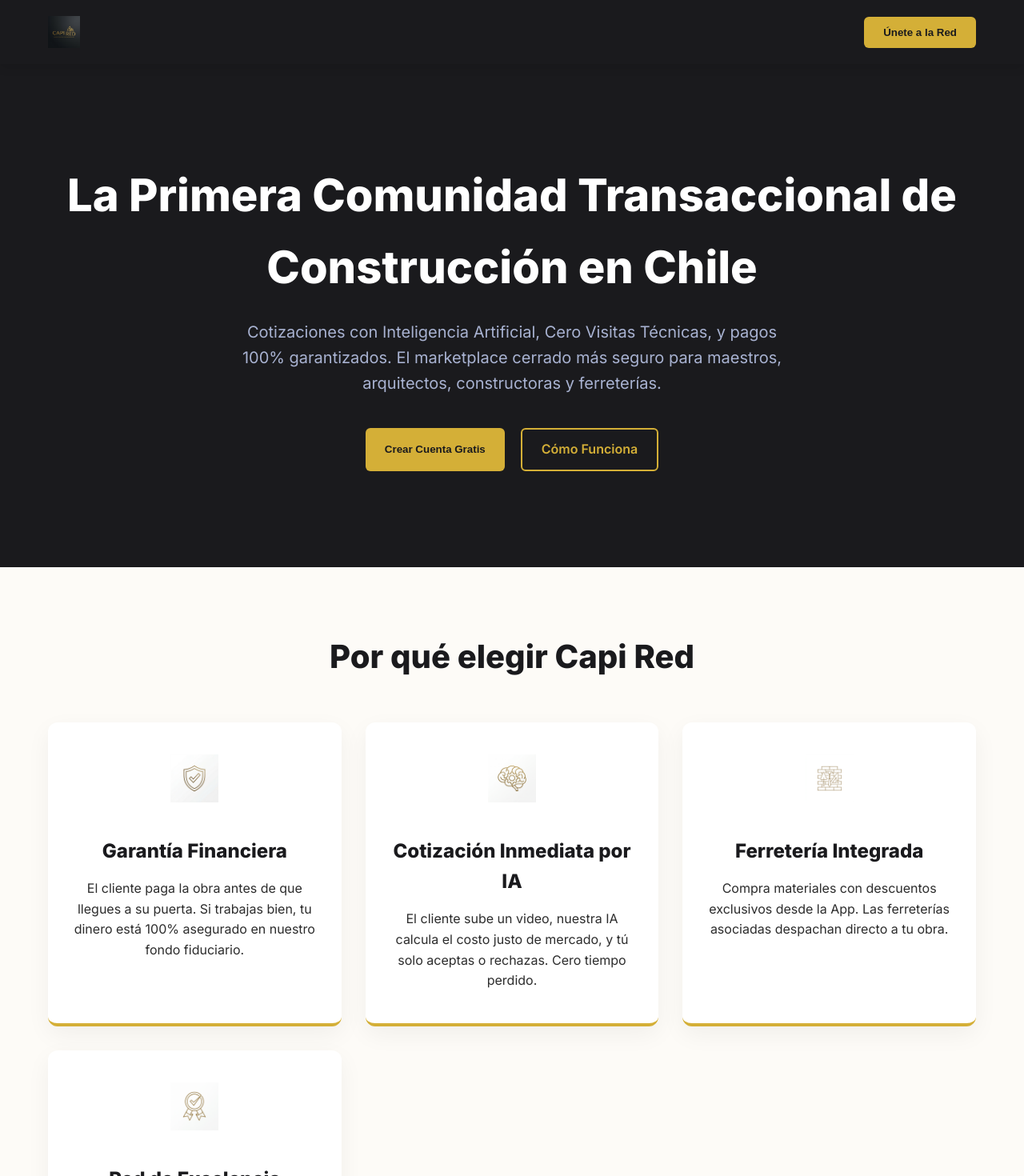
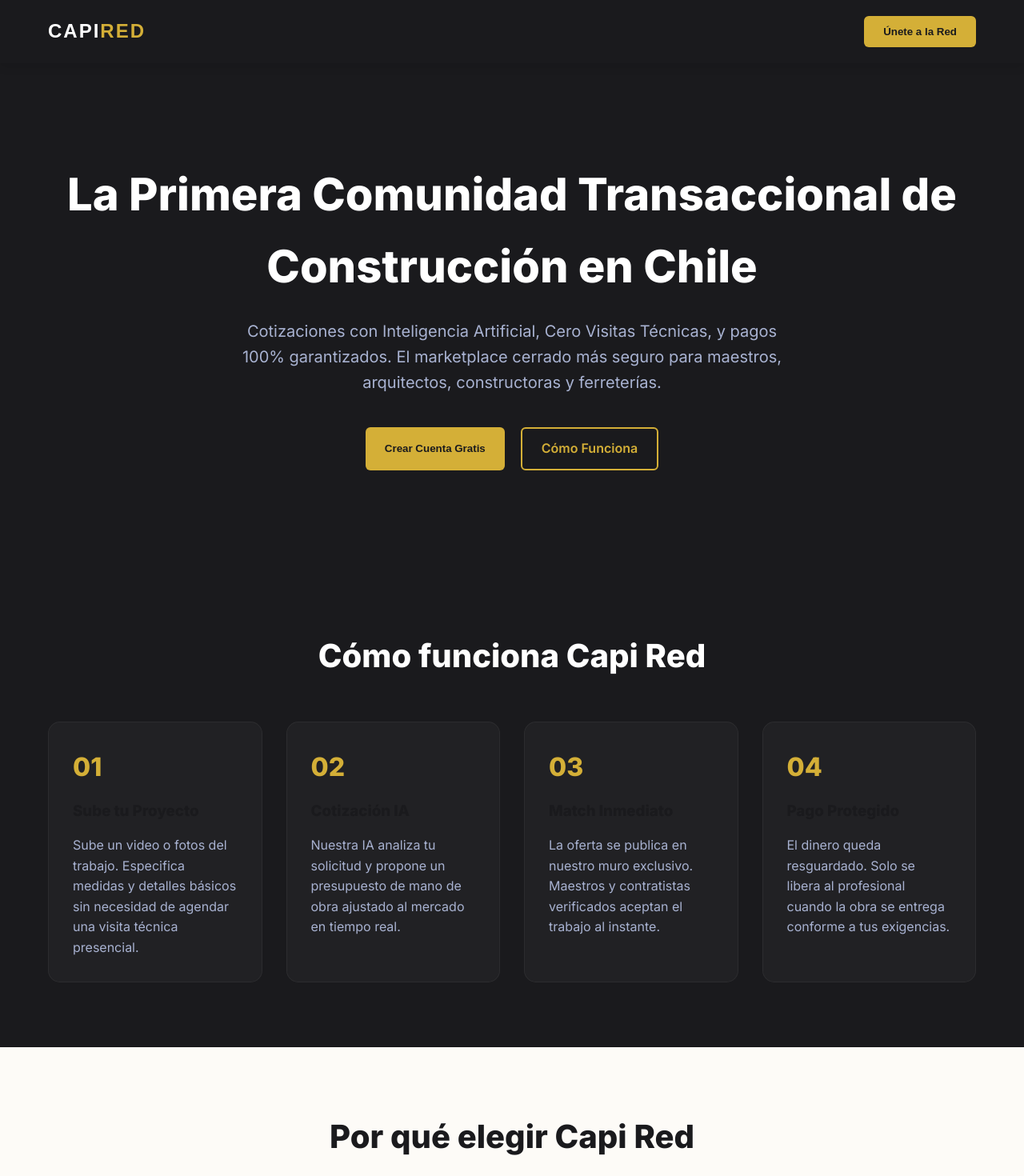
Before and after one commit to constructoracapizapallar-glitch/CapiZapallar-Web, a Next.js app in the folder capired-app/: page /capired-app/out/ in a window 1280 px wide. Shown: the top 1470 px of the page at 80% size. Built offline with nearby package versions, Linux system fonts and the light colour scheme.

Commit message:
Reemplazar logo por tipografia CSS y añadir seccion de como funciona

```diff
--- a/capired-app/src/app/page.tsx
+++ b/capired-app/src/app/page.tsx
@@ -102,7 +102,9 @@
       <header className="navbar">
         <div className="container" style={{ display: 'flex', justifyContent: 'space-between', alignItems: 'center' }}>
           <div className="logo" style={{ display: 'flex', alignItems: 'center' }}>
-            <img src="/capired-app/out/icons/capired-logo.png" alt="Capi Red Logo" style={{ height: '40px', objectFit: 'contain' }} />
+            <span style={{ fontFamily: '"Plus Jakarta Sans", sans-serif', fontWeight: 800, fontSize: '1.5rem', letterSpacing: '2px', color: 'var(--capi-white)' }}>
+              CAPI<span style={{ color: 'var(--capi-gold)' }}>RED</span>
+            </span>
           </div>
           <button className="btn-primary" onClick={() => setShowRegister(true)}>Únete a la Red</button>
         </div>
@@ -122,7 +124,35 @@
         </div>
       </section>
 
-      <section id="como-funciona" className="section bg-white">
+      <section id="como-funciona" className="section bg-navy text-center" style={{ padding: '80px 0', borderBottom: '1px solid var(--capi-border)' }}>
+        <div className="container">
+          <h2 style={{ fontSize: '2.5rem', marginBottom: '50px' }}>Cómo funciona Capi Red</h2>
+          <div style={{ display: 'grid', gridTemplateColumns: 'repeat(auto-fit, minmax(250px, 1fr))', gap: '30px', textAlign: 'left' }}>
+            <div style={{ padding: '30px', background: 'rgba(255,255,255,0.03)', borderRadius: '15px', border: '1px solid rgba(255,255,255,0.05)' }}>
+              <div style={{ color: 'var(--capi-gold)', fontSize: '2rem', fontWeight: 800, marginBottom: '15px' }}>01</div>
+              <h3 style={{ marginBottom: '15px' }}>Sube tu Proyecto</h3>
+              <p style={{ color: '#a8b2d1' }}>Sube un video o fotos del trabajo. Especifica medidas y detalles básicos sin necesidad de agendar una visita técnica presencial.</p>
+            </div>
+            <div style={{ padding: '30px', background: 'rgba(255,255,255,0.03)', borderRadius: '15px', border: '1px solid rgba(255,255,255,0.05)' }}>
+              <div style={{ color: 'var(--capi-gold)', fontSize: '2rem', fontWeight: 800, marginBottom: '15px' }}>02</div>
+              <h3 style={{ marginBottom: '15px' }}>Cotización IA</h3>
+              <p style={{ color: '#a8b2d1' }}>Nuestra IA analiza tu solicitud y propone un presupuesto de mano de obra ajustado al mercado en tiempo real.</p>
+            </div>
+            <div style={{ padding: '30px', background: 'rgba(255,255,255,0.03)', borderRadius: '15px', border: '1px solid rgba(255,255,255,0.05)' }}>
+              <div style={{ color: 'var(--capi-gold)', fontSize: '2rem', fontWeight: 800, marginBottom: '15px' }}>03</div>
+              <h3 style={{ marginBottom: '15px' }}>Match Inmediato</h3>
+              <p style={{ color: '#a8b2d1' }}>La oferta se publica en nuestro muro exclusivo. Maestros y contratistas verificados aceptan el trabajo al instante.</p>
+            </div>
+            <div style={{ padding: '30px', background: 'rgba(255,255,255,0.03)', borderRadius: '15px', border: '1px solid rgba(255,255,255,0.05)' }}>
+              <div style={{ color: 'var(--capi-gold)', fontSize: '2rem', fontWeight: 800, marginBottom: '15px' }}>04</div>
+              <h3 style={{ marginBottom: '15px' }}>Pago Protegido</h3>
+              <p style={{ color: '#a8b2d1' }}>El dinero queda resguardado. Solo se libera al profesional cuando la obra se entrega conforme a tus exigencias.</p>
+            </div>
+          </div>
+        </div>
+      </section>
+
+      <section className="section bg-white">
         <div className="container">
           <h2 className="text-center" style={{ fontSize: '2.5rem', marginBottom: '20px' }}>Por qué elegir Capi Red</h2>
           <div className="features-grid">
```
Also changed, not shown: 16 other files (tests, documents, lock files or other folders).
